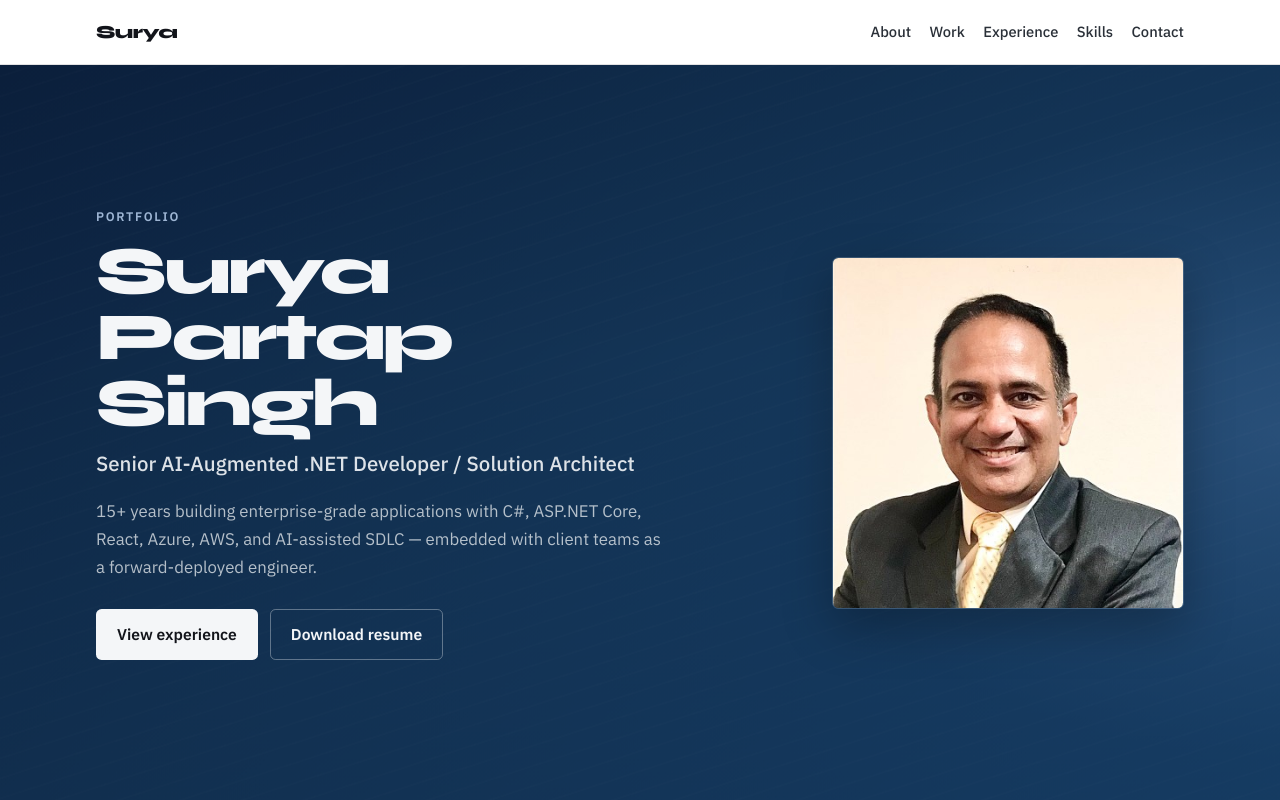
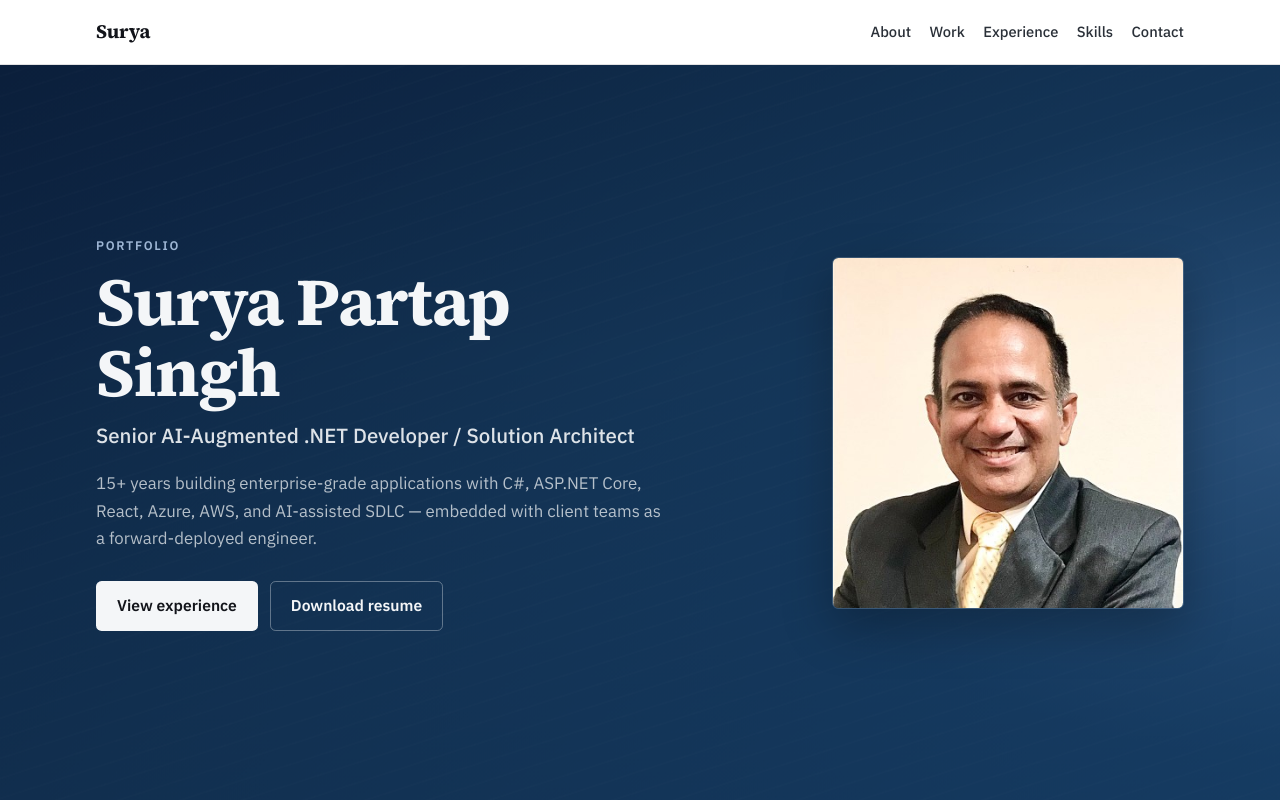
Before and after one commit to suryapsingh-home-ai/SuryaPSingh, an Astro site in the folder Website/Personal/: page / in a window 1280 px wide. Shown: the top 800 px of the page. Built offline with nearby package versions, Linux system fonts and the light colour scheme; Astro itself is replaced by a stand-in of ours.

Commit message:
Use Source Serif 4 for name branding for a more professional look.

```diff
--- a/Website/Personal/src/components/Header.astro
+++ b/Website/Personal/src/components/Header.astro
@@ -39,10 +39,10 @@ const brand = name.split(' ')[0] ?? name;
   }
 
   .brand {
-    font-family: var(--font-display);
-    font-weight: 800;
-    font-size: 1.15rem;
-    letter-spacing: -0.03em;
+    font-family: var(--font-name);
+    font-weight: 700;
+    font-size: 1.2rem;
+    letter-spacing: -0.01em;
     color: var(--ink);
     text-decoration: none;
   }
--- a/Website/Personal/src/components/Hero.astro
+++ b/Website/Personal/src/components/Hero.astro
@@ -104,11 +104,11 @@ const photoSrc = resolveHref(photo);
 
   .hero-name {
     margin: 0 0 0.65rem;
-    font-family: var(--font-display);
+    font-family: var(--font-name);
     font-size: clamp(2.4rem, 7vw, 4.2rem);
-    font-weight: 800;
-    letter-spacing: -0.045em;
-    line-height: 0.98;
+    font-weight: 700;
+    letter-spacing: -0.02em;
+    line-height: 1.05;
   }
 
   .hero-title {
--- a/Website/Personal/src/layouts/BaseLayout.astro
+++ b/Website/Personal/src/layouts/BaseLayout.astro
@@ -22,7 +22,7 @@ const canonical = Astro.site ? new URL(Astro.url.pathname, Astro.site).href : As
     <link rel="preconnect" href="https://fonts.googleapis.com" />
     <link rel="preconnect" href="https://fonts.gstatic.com" crossorigin />
     <link
-      href="https://fonts.googleapis.com/css2?family=IBM+Plex+Sans:wght@400;500;600;700&family=Syne:wght@600;700;800&display=swap"
+      href="https://fonts.googleapis.com/css2?family=IBM+Plex+Sans:wght@400;500;600;700&family=Source+Serif+4:opsz,wght@8..60,600;8..60,700&family=Syne:wght@600;700;800&display=swap"
       rel="stylesheet"
     />
     <title>{title}</title>
--- a/Website/Personal/src/styles/global.css
+++ b/Website/Personal/src/styles/global.css
@@ -10,6 +10,7 @@
   --accent-soft: rgba(30, 74, 122, 0.1);
   --glow: rgba(30, 74, 122, 0.18);
   --font-display: "Syne", "Segoe UI", sans-serif;
+  --font-name: "Source Serif 4", "Georgia", "Times New Roman", serif;
   --font-body: "IBM Plex Sans", "Segoe UI", sans-serif;
   --space: clamp(1rem, 2vw, 1.5rem);
   --max: 68rem;
```
